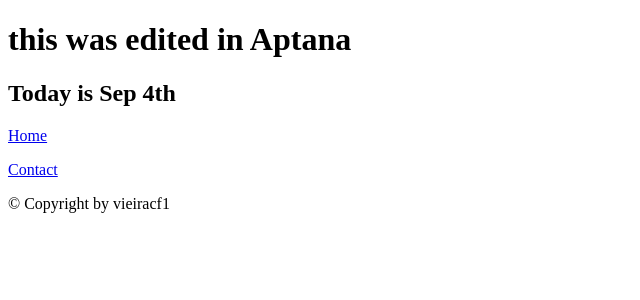
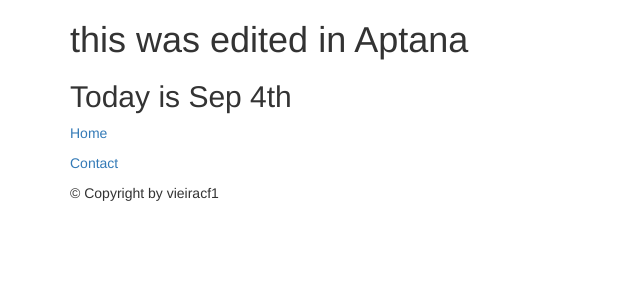
Before and after one commit to kikocastro/2014FallWeb, a PHP site: page / in a window 1280 px wide. Shown: the top 300 px of the page, without its empty margins (0-640 px from the left). Run offline with PHP 8.4, Linux system fonts and the light colour scheme; some libraries are stand-ins or nearby versions.

Commit message:
bootstrap

```diff
--- a/playground/index.php
+++ b/playground/index.php
@@ -2,33 +2,45 @@
 <html lang="en">
 	<head>
 		<title>index</title>
+		<meta name="viewport" content="width=device-width, initial-scale=1">
+		<link rel="stylesheet" href="https://maxcdn.bootstrapcdn.com/bootstrap/3.2.0/css/bootstrap.min.css">
+		<link rel="stylesheet" href="https://maxcdn.bootstrapcdn.com/bootstrap/3.2.0/css/bootstrap-theme.min.css">
 
 	</head>
 
 	<body>
 		<div>
 			<header>
+				<div class="container">
 				<h1>this was edited in Aptana</h1>
 				<h2>Today is Sep 4th</h2>
+				</div>
 			</header>
 			<nav>
+				<div class="container">
 					<p>
 						<a href="/">Home</a>
 					</p>
 					<p>
 						<a href="/contact">Contact</a>
 					</p>
+				</div>
 			</nav>
 
 			<div>
+				<div class="container">
+				</div>
 
 			</div>
 
 			<footer>
+				<div class="container">
 					<p>
 						&copy; Copyright  by vieiracf1
 					</p>
+				</div>
 			</footer>
 		</div>
+			<script src="https://maxcdn.bootstrapcdn.com/bootstrap/3.2.0/js/bootstrap.min.js"></script>
 	</body>
 </html>
```
Lines whose indentation alone changed are shown as unchanged.
